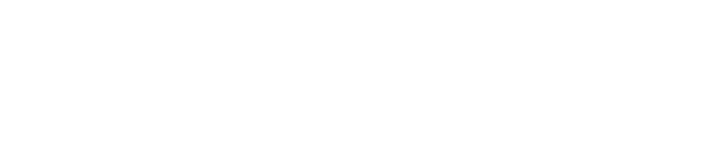
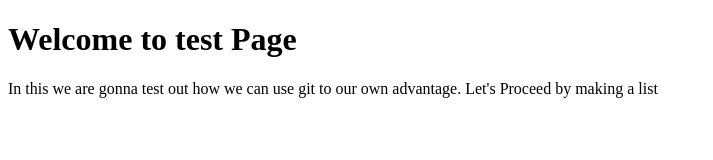
Before and after one commit to anel777/git-multi, a plain HTML site: page index.html in a window 1280 px wide. Shown: the whole page, without its empty margins (0-713 px from the left). Drawn offline with Linux system fonts and the light colour scheme.

Commit message:
Goal of this page has been assigned and wrote in the page

```diff
--- a/index.html
+++ b/index.html
@@ -7,6 +7,7 @@
   <title>Document</title>
 </head>
 <body>
-
+  <h1>Welcome to test Page</h1>
+  <p>In this we are gonna test out how we can use git to our own advantage. Let's Proceed by making a list</p>
 </body>
 </html>
```
